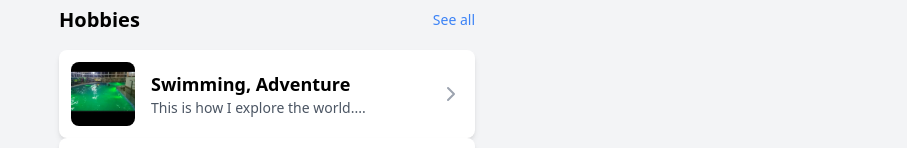
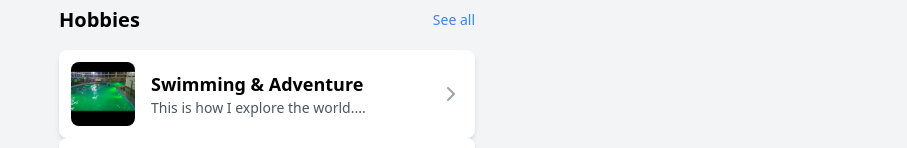
Before and after one commit to bruceminanga/BruceMinangaPortfolio-, a React (Vite) app: page /#/MyServices in a window 1280 px wide. Shown: the part 1222-1370 px from the top of the page, without its empty margins (373-1280 px from the left). Built offline with nearby package versions, Linux system fonts and the light colour scheme.

Commit message:
updated swimming section

```diff
--- a/src/components/MyServices/MyServicesPage.jsx
+++ b/src/components/MyServices/MyServicesPage.jsx
@@ -247,7 +247,7 @@ Subscribe to BruceMinangas.world to learn more of my research`,
   hobbies: [
     {
       id: "swimming",
-      title: "Swimming, Adventure",
+      title: "Swimming & Adventure",
       description: "This is how I explore the world.",
       fullDescription: `This is how i explore the world with like minded individuals.
 
```
